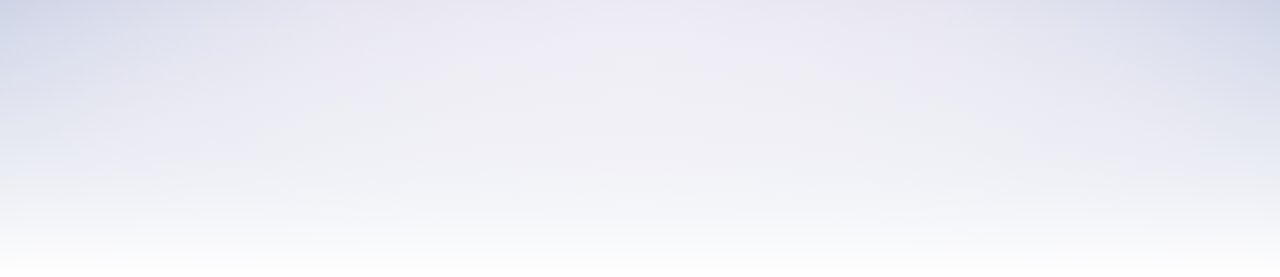
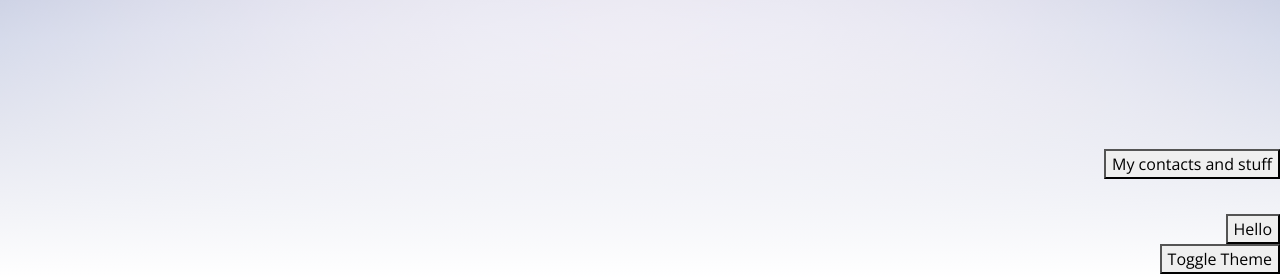
Before and after one commit to quanghd95/Python4KId, a website: page kyanh/meyawo/public_html/index.html in a window 1280 px wide. Shown: the part 521-798 px from the top of the page. Drawn offline with nearby package versions, Linux system fonts and the light colour scheme; a web font is replaced by a local one.

Commit message:
morebuttns

```diff
--- /dev/null
+++ b/kyanh/meyawo/public_html/assets/js/index.js
@@ -0,0 +1,48 @@
+
+const button = document.createElement("button");
+button.innerHTML = "Toggle Theme";
+
+button.style.position = "fixed";
+button.style.bottom = "5px";
+button.style.right = "0px";
+
+document.body.appendChild(button);
+
+button.addEventListener("click", function() {
+  document.body.style.backgroundColor =
+    document.body.style.backgroundColor === "darkblue" ? "" : "darkblue";
+});
+
+
+
+window.addEventListener('load', function() {
+  const button2 = document.createElement("button");
+  button2.innerHTML = "Hello";
+
+  button2.style.position = "fixed";
+  button2.style.bottom = "35px";
+  button2.style.right = "0px";
+
+  button2.addEventListener("click", function() {
+  alert("Bonjour");
+  });
+
+  document.body.appendChild(button2);
+});
+
+window.addEventListener('load', function() {
+  const button3 = document.createElement("button");
+  button3.innerHTML = "My contacts and stuff";
+
+  button3.style.position = "fixed";
+  button3.style.bottom = "100px";
+  button3.style.right = "0px";
+
+  button3.addEventListener("click", function() {
+  alert("nguyenvukyanh2904@gmail.com/nNezorf#1594");
+
+
+  });
+
+  document.body.appendChild(button3);
+});
--- a/kyanh/meyawo/public_html/index.html
+++ b/kyanh/meyawo/public_html/index.html
@@ -248,6 +248,9 @@
 
     <!-- Meyawo js -->
     <script src="assets/js/meyawo.js"></script>
+    <script src="assets/js/index.js"> </script>
+
+
 
 </body>
 </html>
```
